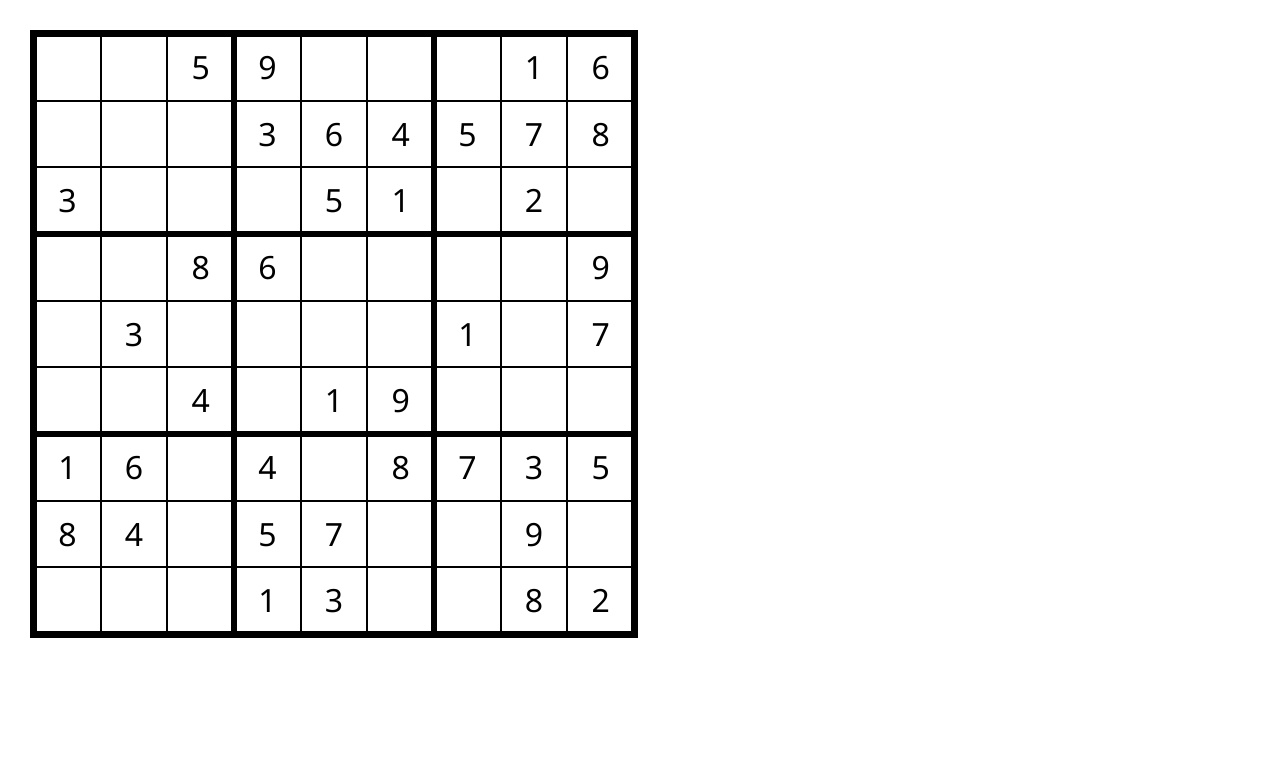
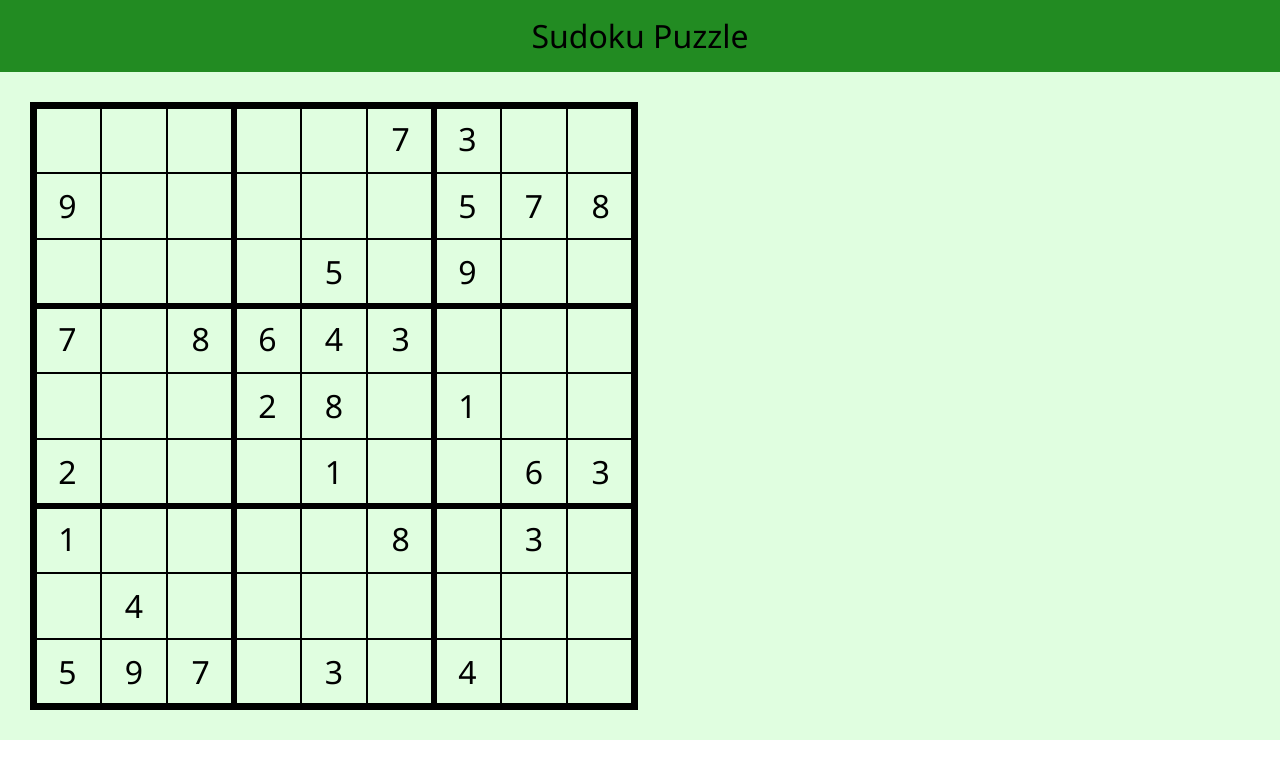
Before and after one commit to jchy191/Sudoku, a website built with webpack: page dist/index.html in a window 1280 px wide. Built offline with nearby package versions, Linux system fonts and the light colour scheme.

Commit message:
Solver module checks generated puzzle to ensure it is well-defined

```diff
--- a/css/style.css
+++ b/css/style.css
@@ -1,3 +1,20 @@
+header {
+    background-color: forestgreen;
+    text-align: center;
+    padding: 20px;
+}
+
+section {
+    background-color: rgba(152, 251, 152, 0.3);
+}
+
+h1 {
+    font-size: 32px;
+    font-family: 'Segoe UI', Tahoma, Helvetica, Geneva, Verdana, sans-serif;
+    font-weight: 100;
+}
+
+
 #grid {
     display: grid;
     grid-gap: 0;
--- a/src/Puzzle.js
+++ b/src/Puzzle.js
@@ -1,3 +1,6 @@
+const Solver = require('./Solver');
+
+
 const Puzzle = (() => {
 
     function createPuzzle() {
@@ -18,18 +21,27 @@ const Puzzle = (() => {
         board = _randomiseRows(board);
         board = _randomiseBigColumns(board);
         board = _randomiseBigRows(board);
-        console.log(board);
         return board;
     }
 
     function createBlanks(solution) {
         let puzzle = JSON.parse(JSON.stringify(solution));
-        for (let i = 0; i < 9; i++) {
-            for (let j = 0; j < 9; j++) {
-                if (Math.random() < 0.5)
-                puzzle[i][j] = 0
+        let i = 0;
+        let n = Math.floor(Math.random() * 4)
+        while(i < 52 + n) {
+            let row = Math.floor(Math.random() * 9);
+            let col = Math.floor(Math.random() * 9);
+            if (puzzle[row][col] != 0) {
+                let a = puzzle[row][col];
+                puzzle[row][col] = 0;
+                if (Solver.isWellDefined(puzzle)) {
+                    i++;
+                    continue;
+                }
+                puzzle[row][col] = a;
             }
         }
+
         return puzzle;
     }
 
--- a/src/Solver.js
+++ b/src/Solver.js
@@ -31,9 +31,8 @@ const Solver = (() => {
 
     function generatesSolutions(board){
 
-        let count = 0;
         let solutions = [];
-        let newBoard = [...board];
+        let newBoard = JSON.parse(JSON.stringify(board));
 
         solve();
 
@@ -45,25 +44,26 @@ const Solver = (() => {
                             if (isPossible(newBoard, i, j, n)) {
                                 newBoard[i][j] = n;
                                 solve();
-                                newBoard[i][j] = 0;
-
+                                if (solutions.length <= 1)
+                                    newBoard[i][j] = 0;
                             }
                         return;
                     }
-            count++;
-            //console.log(newBoard, count);
-            solutions.push(newBoard);
-            // console.log({newBoard,count,solutions});
-            // console.log(solutions);
+                solutions.push(JSON.parse(JSON.stringify(newBoard)));
         }
         return solutions;
+    }
+
+    function isWellDefined(board) {
+        return generatesSolutions(board).length == 1;
     }
 
 
     return {
         findClashes,
         isPossible,
-        generatesSolutions
+        generatesSolutions,
+        isWellDefined
     }
 
 
--- a/src/Solver.test.js
+++ b/src/Solver.test.js
@@ -36,7 +36,7 @@ const test2 = [
     [1, 5, 4, 9, 3, 8, 6, 0, 0]
     ];
 
-    const solution2 = [
+const solution2a = [
     [2, 9, 5, 7, 4, 3, 8, 6, 1],
     [4, 3, 1, 8, 6, 5, 9, 7, 2],
     [8, 7, 6, 1, 9, 2, 5, 4, 3],
@@ -48,6 +48,17 @@ const test2 = [
     [1, 5, 4, 9, 3, 8, 6, 2, 7]
     ];
 
+const solution2b = [
+    [2, 9, 5, 7, 4, 3, 8, 6, 1],
+    [4, 3, 1, 8, 6, 5, 9, 2, 7],
+    [8, 7, 6, 1, 9, 2, 5, 4, 3],
+    [3, 8, 7, 4, 5, 9, 2, 1, 6],
+    [6, 1, 2, 3, 8, 7, 4, 9, 5],
+    [5, 4, 9, 2, 1, 6, 7, 3, 8],
+    [7, 6, 3, 5, 2, 4, 1, 8, 9],
+    [9, 2, 8, 6, 7, 1, 3, 5, 4],
+    [1, 5, 4, 9, 3, 8, 6, 7, 2]
+    ];
 
 test('findClashes method returns [] if there are no clashes', () => {
     expect(Solver.findClashes(test1, 8, 6, 4)).toStrictEqual([]);
@@ -72,10 +83,20 @@ test('isPossible method returns false if number appears in same box', () => {
     expect(Solver.isPossible(test1, 8, 1, 8)).toBeFalsy();
 })
 
-// test('solve method returns the correct solution', () => {
-//     expect(Solver.solve(test1)).toEqual(solution1);
-// })
+test('generatesSolutions method returns solution', () => {
+    expect(Solver.generatesSolutions(test1)).toStrictEqual([solution1]);
+})
 
-// test('solve method returns both solutions when there are two solutions', () => {
-//     expect(Solver.generatesSolutions(test2)).toEqual([solution1]);
-// })
+test('generatesSolutions method returns both solutions when there are two solutions', () => {
+    expect(Solver.generatesSolutions(test2)).toContainEqual(solution2a);
+    expect(Solver.generatesSolutions(test2)).toContainEqual(solution2b);
+    expect(Solver.generatesSolutions(test2).length).toBe(2);
+})
+
+test('isWellDefine method returns true if puzzle has one solution', () => {
+    expect(Solver.isWellDefined(test1)).toBeTruthy();
+})
+
+test('isWellDefine method returns false if puzzle has more than one solution', () => {
+    expect(Solver.isWellDefined(test2)).toBeFalsy();
+})
--- a/src/index.js
+++ b/src/index.js
@@ -6,9 +6,8 @@ const Solver = require('./Solver');
 const gameFlow = (() => {
 
     let solution = Puzzle.createPuzzle();
-    //console.log(solution);
     let board = Puzzle.createBlanks(solution);
-    //console.log(solution);
+
 
     const grid = document.getElementById("grid");
     Display.createGrid(grid);
@@ -49,7 +48,6 @@ const gameFlow = (() => {
         }
 
         board[row][col] = parseInt(inputBox.value);
-        console.log(board);
     }
 
 })();
```
Also changed, not shown: dist/index.html, dist/main.js. Lines whose indentation alone changed are shown as unchanged.
